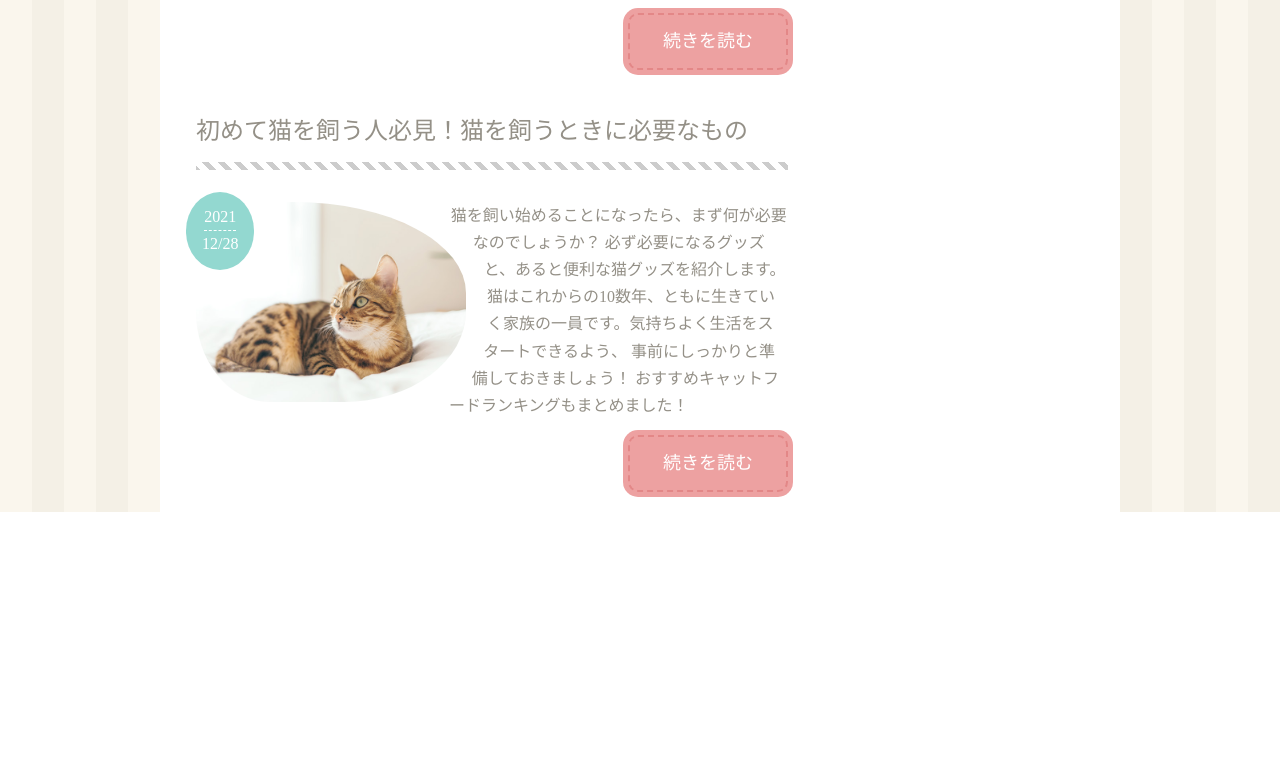
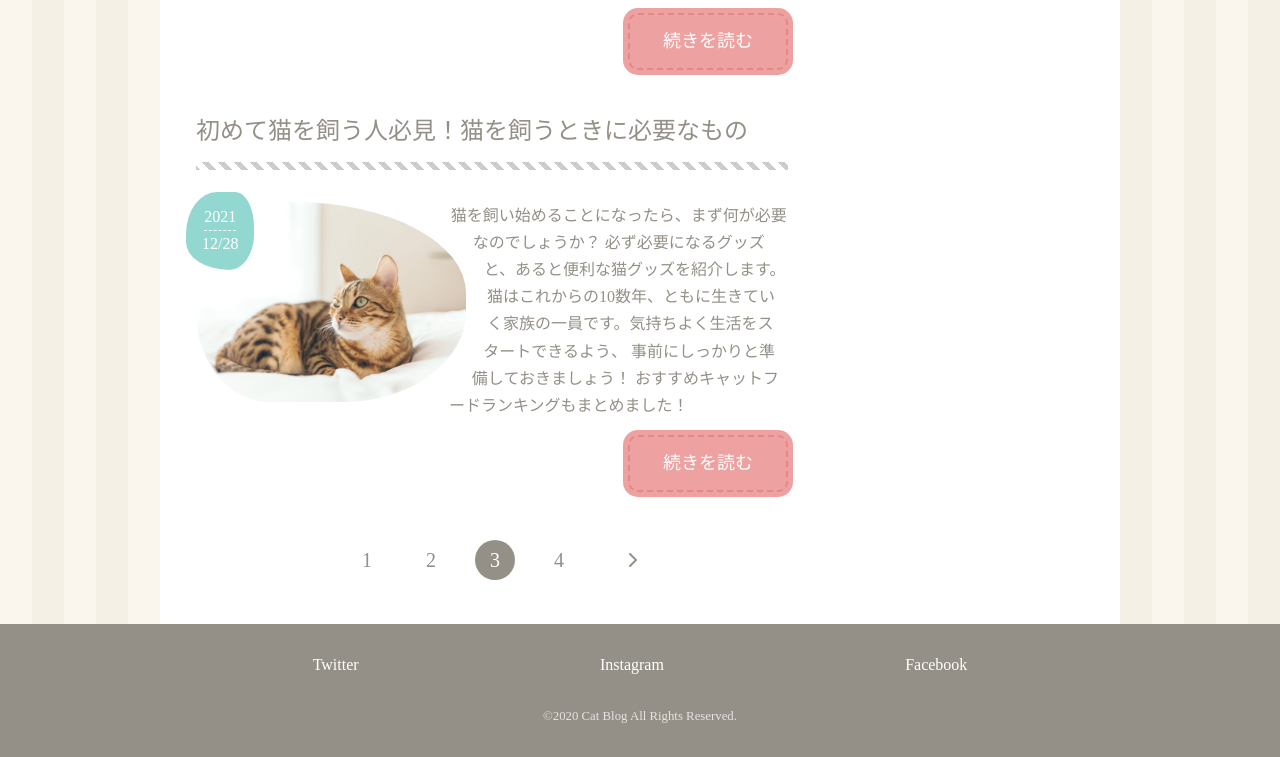
Before and after one commit to Shota-Kurahashi/practice-blog, a plain HTML site: page index.html in a window 1280 px wide. Shown: the part 1799-2556 px from the top of the page. Before the commit the page ends 2311 px from the top, so only its background shows below. Drawn offline with Linux system fonts and the light colour scheme.

Commit message:
complete

```diff
--- a/css/style.scss
+++ b/css/style.scss
@@ -143,7 +143,7 @@ img {
   background-color: #93d8d0;
   color: #fff;
   padding: 1em;
-  border-radius: 50%;
+  border-radius: 50% 30% 40% 70% / 60% 50% 50% 40%;
 
   & > *:last-child {
     margin-bottom: 0;
@@ -303,3 +303,117 @@ img {
   color: $text-color;
   background-color: #fff;
 }
+
+.pager {
+  margin-bottom: 1.5rem;
+
+  &--md {
+    display: block;
+  }
+
+  &--sm {
+    display: none;
+  }
+
+  &__inner {
+    display: flex;
+    justify-content: center;
+    align-items: center;
+    & > *:not(:last-child) {
+      margin-right: 1.5em;
+    }
+
+    &:last-child::after {
+      content: "\f054";
+      display: inline-block;
+      font-family: "Font Awesome 5 Free";
+      font-weight: 900;
+      margin-left: 3em;
+      cursor: pointer;
+    }
+  }
+
+  &__link {
+    display: inline-block;
+    width: 2em;
+    height: 2em;
+    line-height: 2em;
+    text-align: center;
+    border-radius: 50%;
+    color: $text-color;
+    font-size: 1.25em;
+    transition: all 0.25s;
+
+    &:hover,
+    &:focus {
+      background-color: #93d8d0;
+      color: #fff;
+    }
+
+    &--active {
+      background-color: $text-color;
+      color: #fff;
+      pointer-events: none;
+    }
+  }
+}
+
+.footer {
+  background-color: $text-color;
+
+  &__inner {
+    padding: 32px;
+    max-width: 960px;
+    margin-right: auto;
+    margin-left: auto;
+
+    & > *:not(:last-child) {
+      margin-bottom: 2rem;
+    }
+  }
+
+  &__nav {
+    color: #fff;
+  }
+
+  &__list {
+    display: flex;
+    justify-content: space-around;
+    align-items: center;
+  }
+
+  &__text {
+    color: #fff;
+    opacity: 0.75;
+    text-align: center;
+  }
+}
+
+@media (max-width: 768px) {
+  .content {
+    &--has-column {
+      flex-direction: column;
+    }
+
+    &__main {
+      width: 100%;
+    }
+
+    &__aside {
+      width: 75%;
+      margin: 0 auto;
+    }
+  }
+
+  .pager {
+    &--md {
+      display: none;
+    }
+
+    &--sm {
+      display: block;
+      margin-top: 3rem;
+      margin-bottom: 0;
+    }
+  }
+}
--- a/index.html
+++ b/index.html
@@ -196,6 +196,22 @@
           </div>
           <!-- /.post__body -->
         </section>
+        <nav class="pager pager--md">
+          <ul class="pager__inner">
+            <li class="pager__item">
+              <a href="#" class="pager__link">1</a>
+            </li>
+            <li class="pager__item">
+              <a href="#" class="pager__link">2</a>
+            </li>
+            <li class="pager__item">
+              <span href="#" class="pager__link pager__link--active">3</span>
+            </li>
+            <li class="pager__item">
+              <a href="#" class="pager__link">4</a>
+            </li>
+          </ul>
+        </nav>
       </main>
       <aside class="content__aside">
         <section class="side-post side-post--icon icon-cat">
@@ -260,7 +276,44 @@
           </ul>
         </section>
       </aside>
+      <nav class="pager pager--sm">
+        <ul class="pager__inner">
+          <li class="pager__item">
+            <a href="#" class="pager__link">1</a>
+          </li>
+          <li class="pager__item">
+            <a href="#" class="pager__link">2</a>
+          </li>
+          <li class="pager__item">
+            <span href="#" class="pager__link pager__link--active">3</span>
+          </li>
+          <li class="pager__item">
+            <a href="#" class="pager__link">4</a>
+          </li>
+        </ul>
+      </nav>
     </div>
     <!-- /.content -->
+
+    <footer class="footer">
+      <div class="footer__inner">
+        <nav class="footer__nav">
+          <ul class="footer__list">
+            <li class="footer__item">
+              <a href="#" class="footer__link">Twitter</a>
+            </li>
+            <li class="footer__item">
+              <a href="#" class="footer__link">Instagram</a>
+            </li>
+            <li class="footer__item">
+              <a href="#" class="footer__link">Facebook</a>
+            </li>
+          </ul>
+        </nav>
+        <p class="footer__text">
+          <small>&copy;2020 Cat Blog All Rights Reserved.</small>
+        </p>
+      </div>
+    </footer>
   </body>
 </html>
```
Also changed, not shown: css/style.css, 1 other file.
